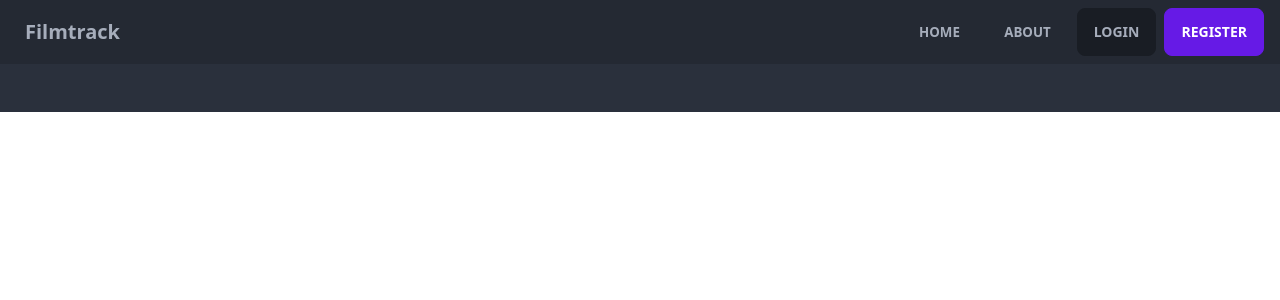
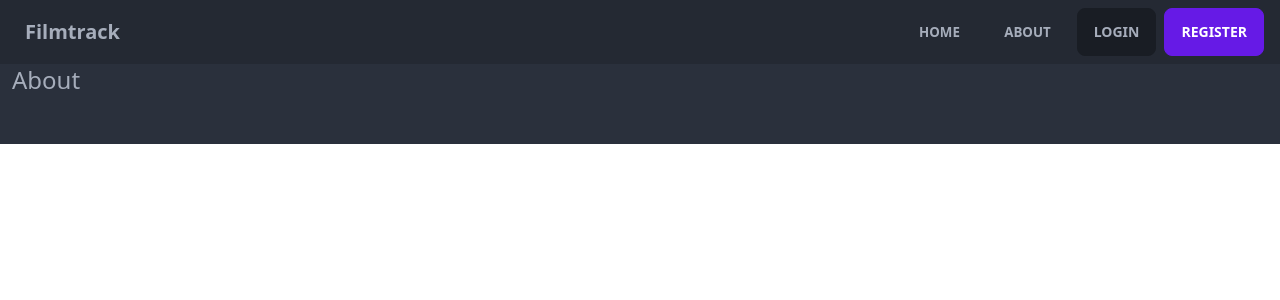
Before and after one commit to jouwdan/filmtrack, a React (Create React App) app: page /about in a window 1280 px wide. Shown: the top 300 px of the page. Built offline with nearby package versions, Linux system fonts and the light colour scheme; the HTML template or start-up script is replaced by a standard one.

Commit message:
add about page

```diff
--- a/src/App.js
+++ b/src/App.js
@@ -1,6 +1,7 @@
 import { BrowserRouter as Router, Route, Routes } from 'react-router-dom';
 import Navbar from './components/layout/guestNavbar';
 import Home from './pages/Home';
+import About from './pages/About';
 
 function App() {
  return (
@@ -10,6 +11,7 @@ function App() {
     <main className="container mx-auto px-3 pb-12">
      <Routes>
       <Route path="/" element={<Home />} />
+      <Route path="/about" element={<About />} />
      </Routes>
     </main>
    </div>
--- a/src/components/layout/guestNavbar.js
+++ b/src/components/layout/guestNavbar.js
@@ -10,7 +10,7 @@ function guestNavbar() {
                 <Link to="/" className="btn btn-ghost mr-2 hidden lg:flex">
                     Home
                 </Link>
-                <Link to="/" className="btn btn-ghost mr-2 hidden lg:flex">
+                <Link to="/about" className="btn btn-ghost mr-2 hidden lg:flex">
                     About
                 </Link>
                 <a class="btn mr-2">Login</a>
@@ -21,7 +21,7 @@ function guestNavbar() {
                     </label>
                     <ul tabindex="0" class="menu menu-compact dropdown-content mt-3 p-2 shadow bg-base-100 rounded-box w-52">
                         <li><Link to="/">Home</Link></li>
-                        <li><Link to="/">About</Link></li>
+                        <li><Link to="/about">About</Link></li>
                     </ul>
                 </div>
             </div>
--- /dev/null
+++ b/src/pages/About.js
@@ -0,0 +1,10 @@
+import React from 'react';
+function About() {
+ return (
+  <div>
+   <h1 className="text-2xl">About</h1>
+  </div>
+ );
+}
+
+export default About;
```
